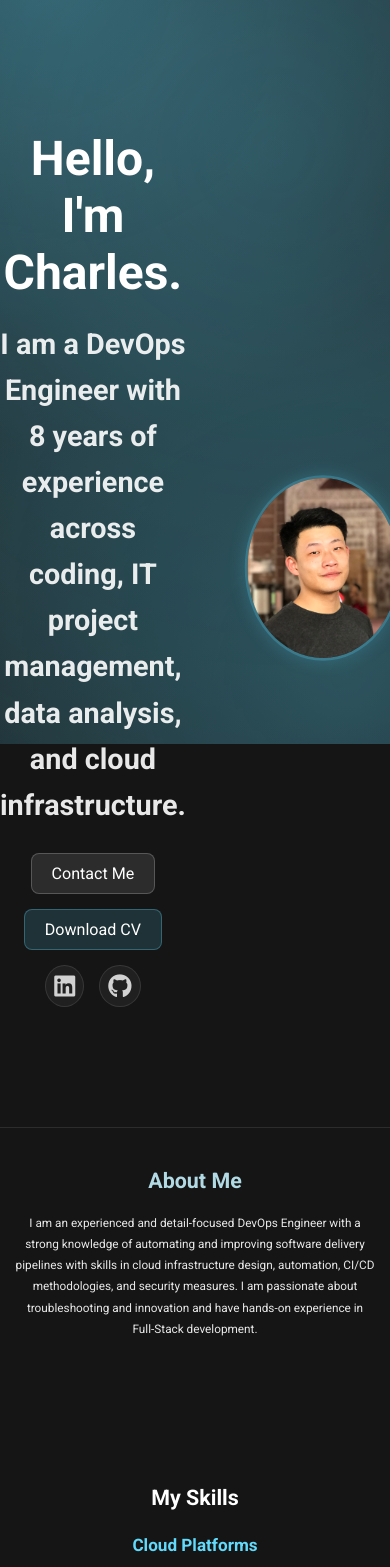
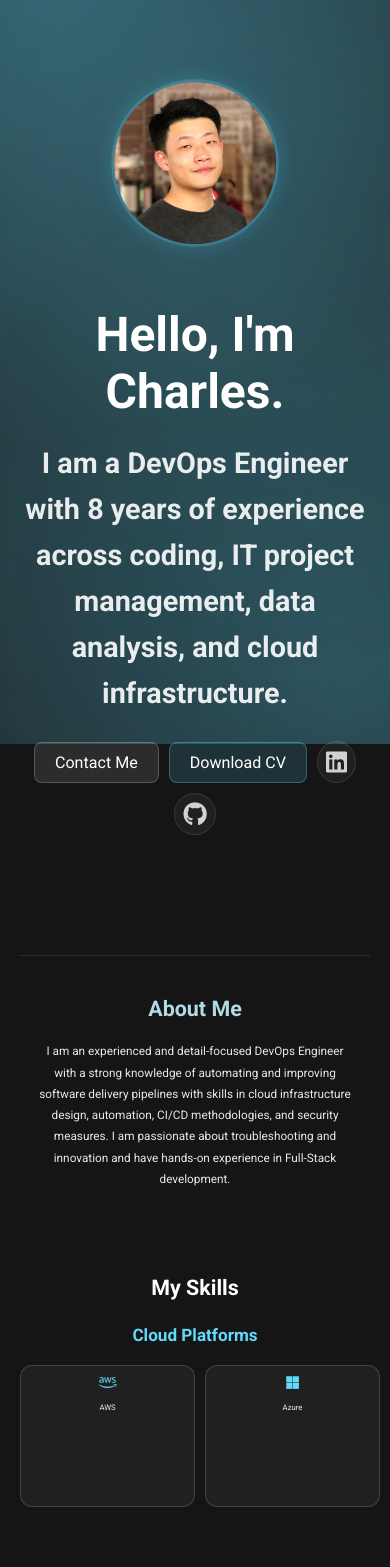
Before and after one commit to Char0r0/PersonalWeb, a React (Create React App) app: page / in a window 390 px wide. Shown: the part 100-1667 px from the top of the page. Built offline with nearby package versions, Linux system fonts and the light colour scheme; no server answers.

Commit message:
update mobile layout

```diff
--- a/src/App.css
+++ b/src/App.css
@@ -428,21 +428,49 @@ p {
     text-align: center;
 }
 
-/* Responsive adjustments */
+/* Skills section styles */
 @media (max-width: 768px) {
     .skills-container {
-        grid-template-columns: repeat(auto-fit, minmax(200px, 1fr));
+        grid-template-columns: repeat(3, 1fr); /* 每行显示3个 */
         gap: 10px;
         padding: 5px;
+        width: 100%;
     }
 
     .skill-item {
-        padding: 12px 8px;
-        min-height: 90px;
+        padding: 10px 5px;
+        min-height: 80px;
+        font-size: 0.9em;
     }
 
     .skill-icon {
         font-size: 1.5em;
+        margin-bottom: 5px;
+    }
+
+    .skill-name {
+        font-size: 0.8em;
+    }
+
+    .skill-details {
+        display: none; /* 在移动端隐藏详细描述 */
+    }
+
+    /* 调整技能分类标题 */
+    .skills-section {
+        margin-bottom: 20px;
+    }
+
+    .skills-section h2 {
+        font-size: 1.2em;
+        margin-bottom: 10px;
+    }
+
+    /* 在更小的屏幕上每行显示2个 */
+    @media (max-width: 480px) {
+        .skills-container {
+            grid-template-columns: repeat(2, 1fr);
+        }
     }
 }
 
@@ -673,14 +701,70 @@ p {
 }
 
 /* Responsive adjustments */
+/* Contact Me 移动端样式调整 */
 @media (max-width: 768px) {
-    .contact-form {
-        padding: 20px;
+    #contact {
+        padding: 20px 15px;
+    }
+
+    #contact h1 {
+        font-size: 1.8em;
+        margin-bottom: 15px;
     }
 
     #contact p {
-        font-size: 1.1em;
+        font-size: 0.9em;
         padding: 0 10px;
+        margin-bottom: 20px;
+        text-align: center;
+    }
+
+    .contact-form {
+        width: 90%;
+        max-width: 400px;
+        padding: 15px;
+        margin: 0 auto;
+    }
+
+    .form-input {
+        padding: 12px;
+        margin-bottom: 15px;
+        font-size: 0.9em;
+    }
+
+    .form-input.message {
+        min-height: 120px;
+    }
+
+    /* 提交按钮样式调整 */
+    .submit-btn {
+        padding: 10px 25px;
+        font-size: 0.9em;
+    }
+
+    .submit-container {
+        justify-content: center;
+        margin-top: 15px;
+    }
+
+    /* 调整状态消息样式 */
+    .success-message,
+    .error-message {
+        font-size: 0.85em;
+        padding: 8px;
+        margin-top: 10px;
+    }
+}
+
+/* 在更小的屏幕上进一步优化 */
+@media (max-width: 480px) {
+    .contact-form {
+        width: 95%;
+        padding: 12px;
+    }
+
+    #contact p {
+        font-size: 0.85em;
     }
 }
 
@@ -864,38 +948,77 @@ p {
     backdrop-filter: blur(5px);
 }
 
-/* Responsive adjustments */
+/* Timeline Responsive adjustments */
 @media (max-width: 768px) {
+    .timeline {
+        padding: 20px 10px;
+        margin: 20px auto;
+    }
+
     .timeline::after {
-        left: 31px;
+        left: 20px;
     }
 
     .timeline-item {
-        justify-content: flex-start;
+        margin: 30px 0;
     }
 
     .timeline-content {
-        width: calc(100% - 90px);
-        margin: 0 0 0 70px;
-        text-align: left;
+        width: calc(100% - 50px);
+        padding: 15px;
+        margin-left: 40px;
     }
 
     .timeline-content.left,
     .timeline-content.right {
-        margin-left: 70px;
+        margin-left: 40px;
         text-align: left;
     }
 
     .timeline-marker {
-        position: absolute;
-        left: 10px;
+        left: 0;
+        width: 30px;
+        height: 30px;
+    }
+
+    .timeline-marker i {
+        font-size: 1em;
     }
 
     .timeline-year {
-        left: 31px;
+        left: 0;
         transform: none;
+        padding: 3px 10px;
+        font-size: 0.9em;
+        margin-left: 40px;
+        margin-bottom: 15px;
+    }
+
+    /* 调整内容样式 */
+    .timeline-content h3 {
+        font-size: 1.2em;
+        margin-bottom: 5px;
+    }
+
+    .timeline-content h4 {
         font-size: 1em;
-        margin-top: -40px;
+        margin-bottom: 5px;
+    }
+
+    .timeline-content p {
+        font-size: 0.9em;
+        line-height: 1.4;
+        margin-bottom: 10px;
+    }
+
+    .timeline-date {
+        font-size: 0.8em;
+        padding: 3px 10px;
+    }
+
+    /* 隐藏空白内容 */
+    .timeline-content[style*="visibility: hidden"] {
+        display: none;
     }
 }
 
@@ -944,18 +1067,46 @@ p {
 /* Responsive adjustments */
 @media (max-width: 768px) {
     .banner .content {
-        flex-direction: column-reverse;
+        flex-direction: column;
         text-align: center;
+        padding: 40px 20px;
+        gap: 20px;
+    }
+
+    .banner-main {
+        flex-direction: column;
         gap: 30px;
     }
 
-    .banner-left {
+    .banner-text {
         text-align: center;
+        order: 2;
+    }
+
+    .banner-right {
+        order: 1;
     }
 
     .profile-photo {
-        width: 200px;
-        height: 200px;
+        width: 180px;
+        height: 180px;
+        margin: 0 auto;
+    }
+
+    .banner-text h1 {
+        font-size: 1.8em;
+        margin-bottom: 15px;
+    }
+
+    .banner-text h2 {
+        font-size: 1em;
+        line-height: 1.5;
+        margin-bottom: 20px;
+    }
+
+    .buttons {
+        justify-content: center;
+        gap: 10px;
     }
 }
 
```
